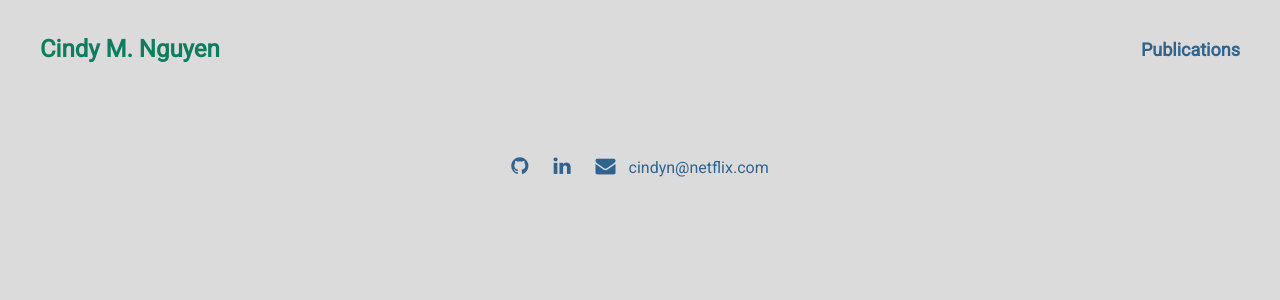
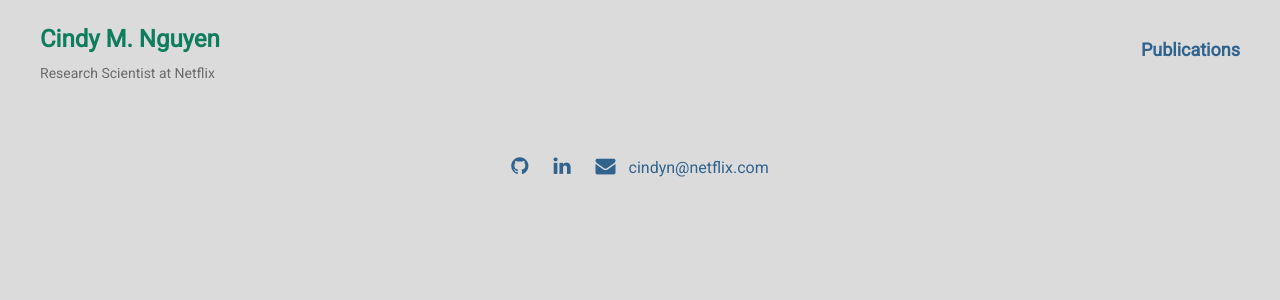
Before and after one commit to ccnguyen/ccnguyen.github.io, a Jekyll site: the page built from pages/about.md, in a window 1280 px wide. Shown: the top 300 px of the page. Built offline with Jekyll 4.4.1, drawn with Linux system fonts in a browser that asks for light colours; nearby versions of some CDN libraries.

Commit message:
add byline

```diff
--- a/_includes/header.html
+++ b/_includes/header.html
@@ -1,6 +1,7 @@
 <header>
   <div class="logo">
     <a href="{{ site.github.url }}/">{{ site.title }}</a>
+    <div class="byline">Research Scientist at Netflix</div>
   </div>
   <nav>
     {% for item in site.data.settings.menu %}
--- a/_sass/3-sections/_header.sass
+++ b/_sass/3-sections/_header.sass
@@ -9,7 +9,7 @@ header
   padding: 0 40px
   .logo
     float: left
-    margin: 30px 0
+    margin: 20px 0
     font:
       size: 24px
       weight: 700
@@ -18,6 +18,12 @@ header
       color: $headlineColor
       &:hover
         color: $hoverColor
+    .byline
+      font:
+        size: 14px
+        weight: 400
+      color: #6b6b6b
+      margin-top: 4px
   nav
     float: right
     margin: 30px 0 0 0
@@ -36,11 +42,15 @@ header
   header
     padding: 0 20px
     .logo
-      margin: 30px 0
+      margin: 20px 0
       font:
-        size: 20px
+        size: 18px
+      .byline
+        font:
+          size: 12px
+        margin-top: 2px
     nav
-      margin: 30px 0 0 0
+      margin: 28px 0 0 0
       float: right
       a
         padding-top: 6px
```
